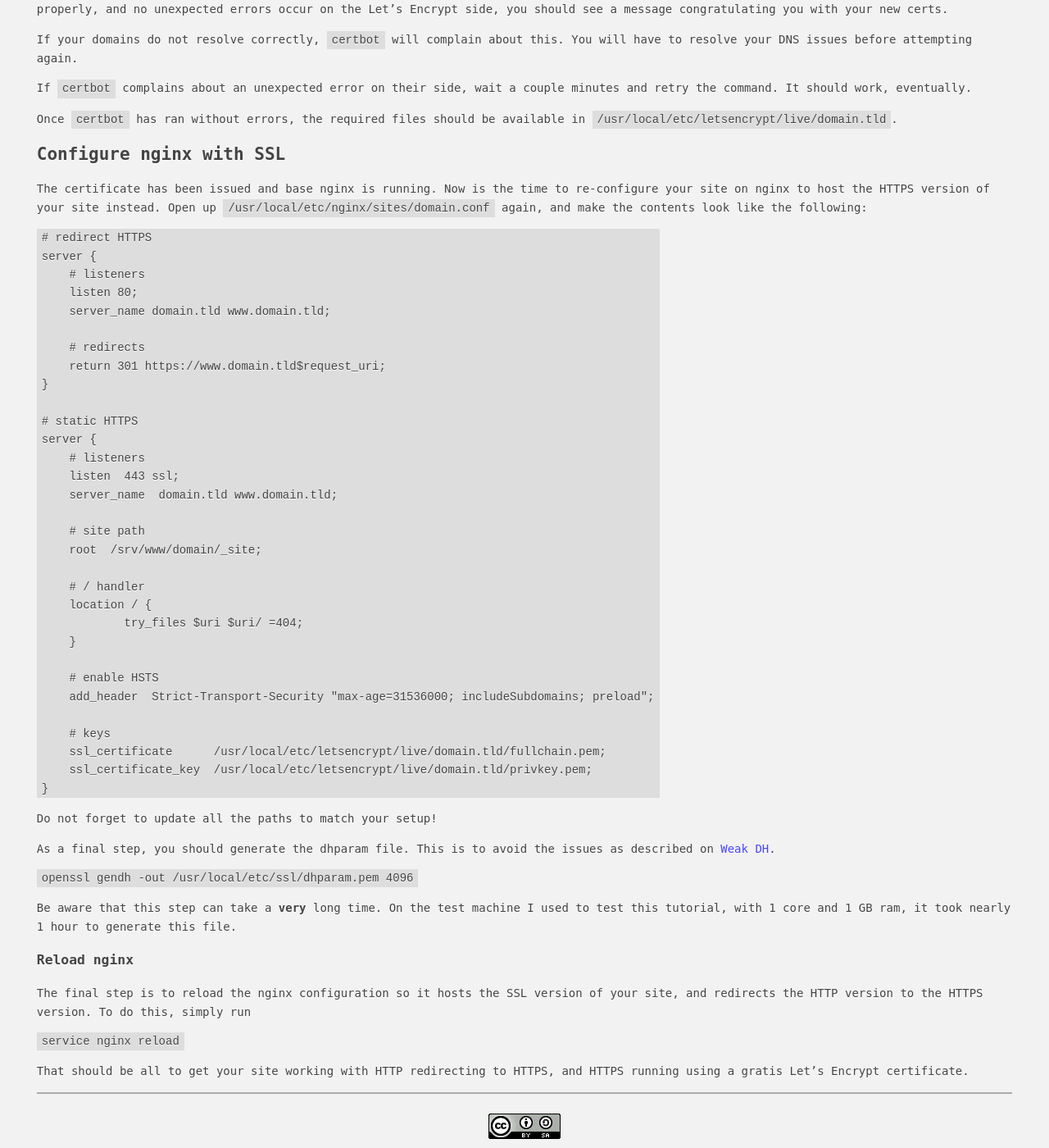
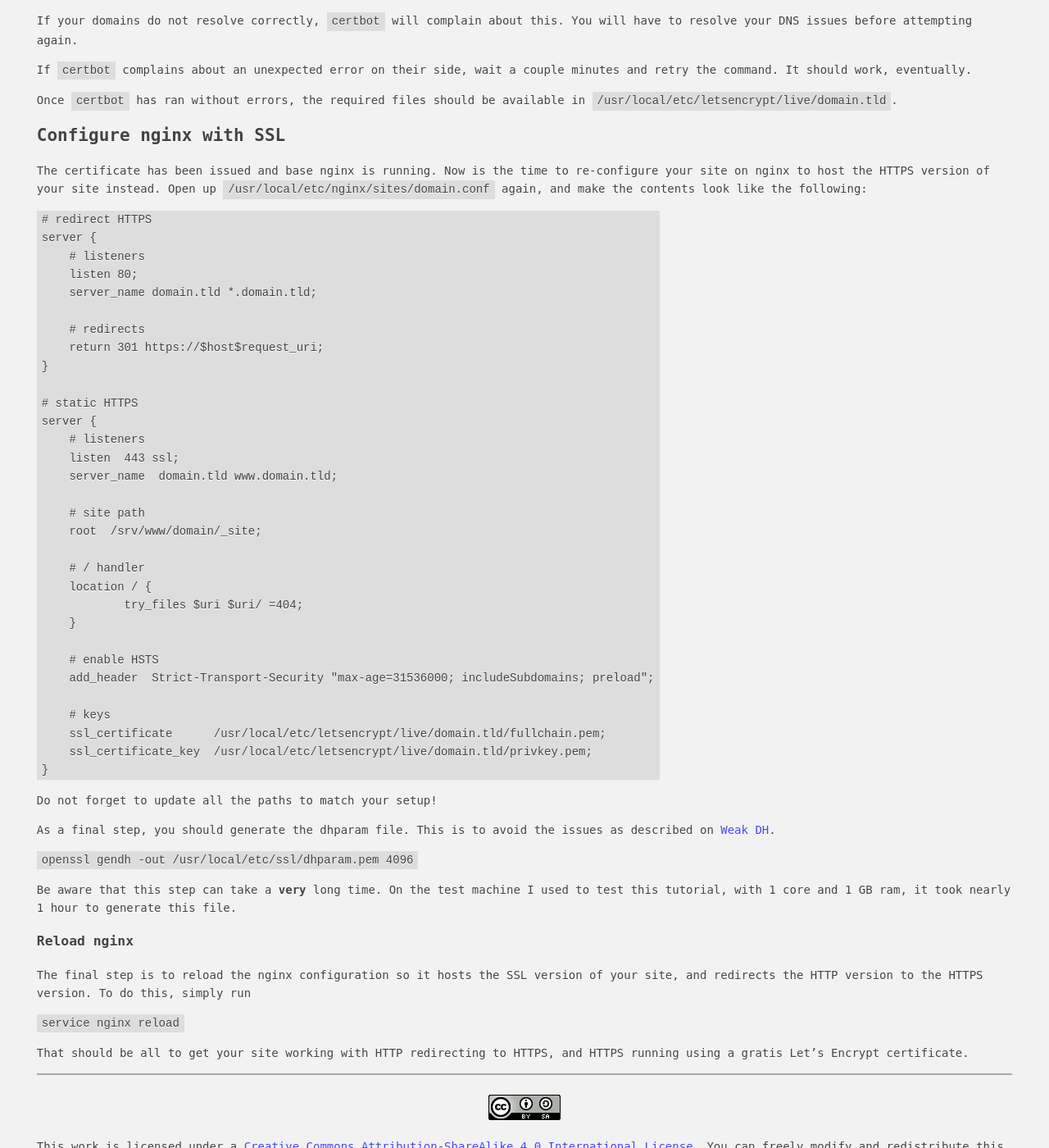
Before and after one commit to Tyil/website, a Jekyll site: the page built from _tutorials/nginx-letsencrypt.md, in a window 1280 px wide and 1400 px high, scrolled down 2899 px. Shown: the whole window at 82% size. Built offline with Jekyll 4.4.1, drawn with Linux system fonts in a browser that asks for light colours; Markdown is read by kramdown in place of the engine named in the settings; some of the changed text lies outside the part shown.

Commit message:
Update nginx configs

```diff
--- a/_tutorials/nginx-letsencrypt.md
+++ b/_tutorials/nginx-letsencrypt.md
@@ -168,10 +167,10 @@ look like the following:
 server {
     # listeners
     listen 80;
-    server_name domain.tld www.domain.tld;
+    server_name domain.tld *.domain.tld;
 
     # redirects
-    return 301 https://www.domain.tld$request_uri;
+    return 301 https://$host$request_uri;
 }
 
 # static HTTPS
```
Also changed, not shown: other parts of _tutorials/nginx-letsencrypt.md (+1 -2 lines).
